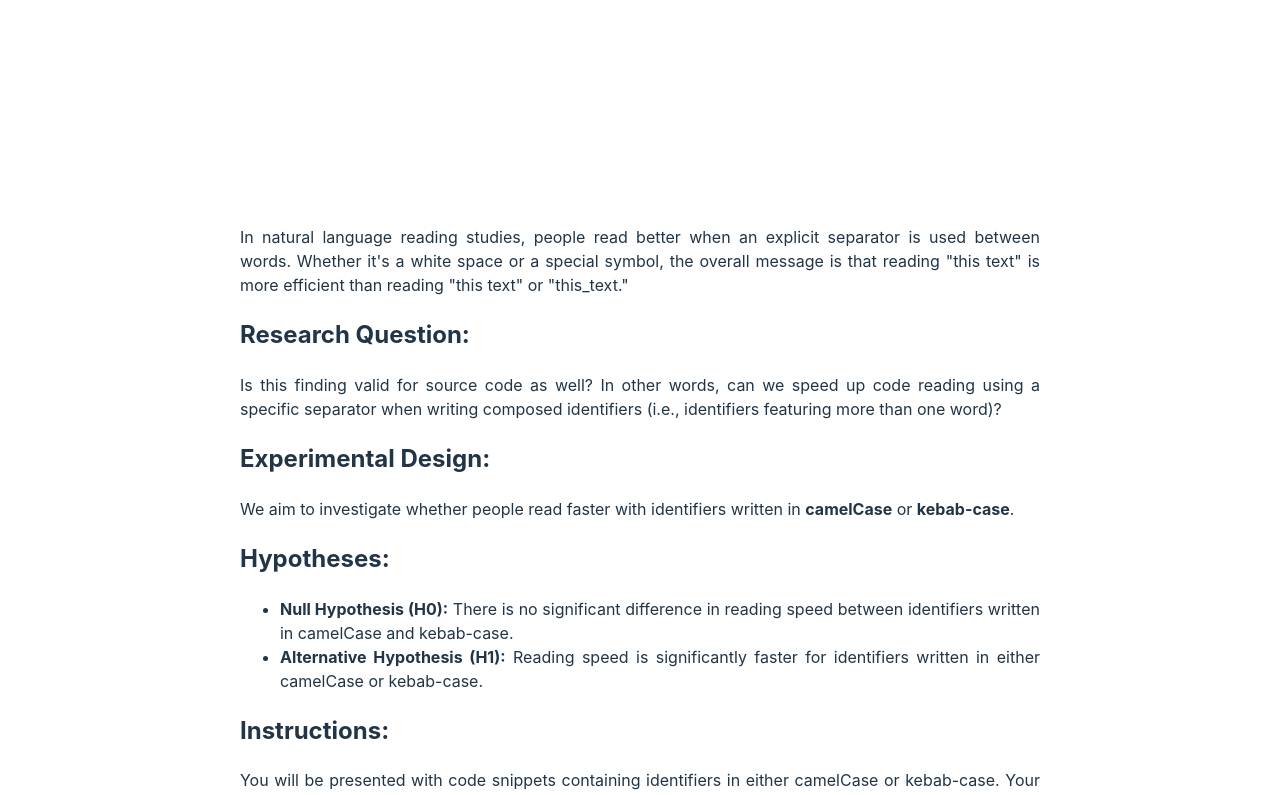
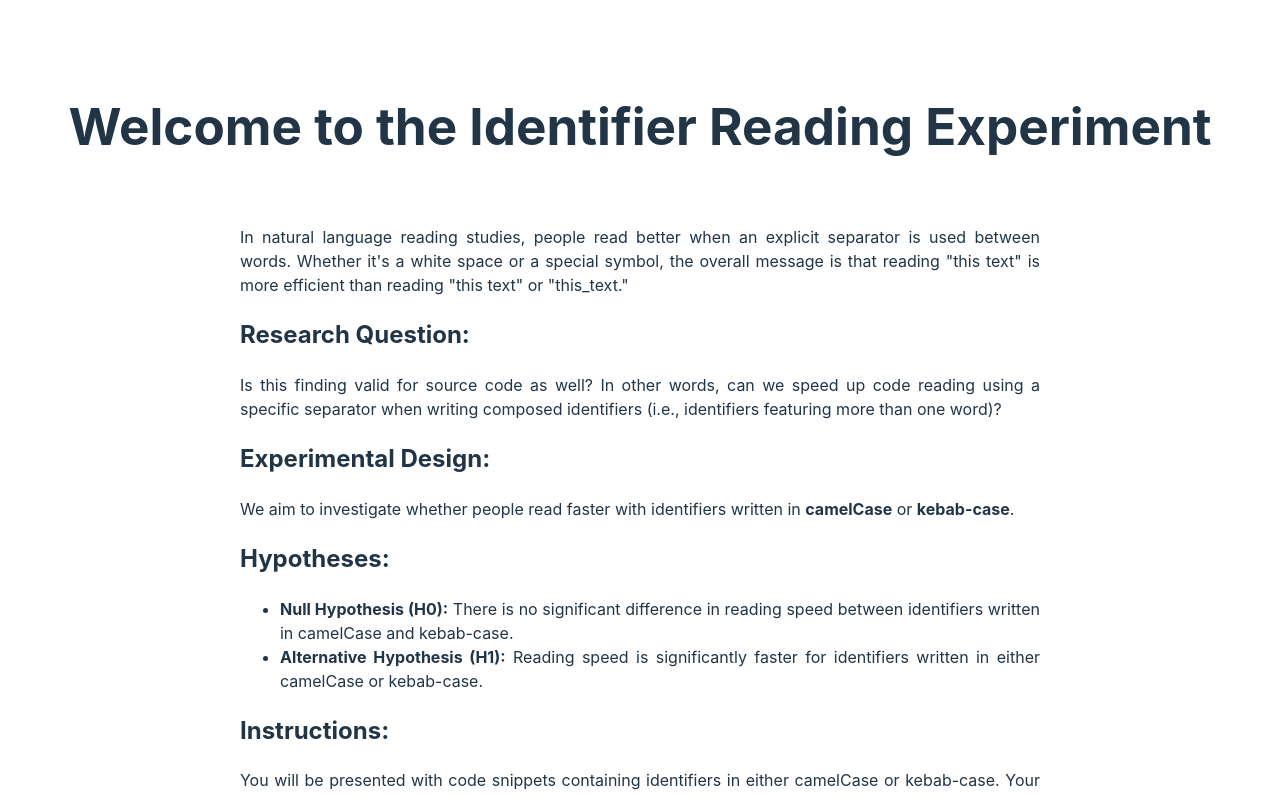
Before and after one commit to Bonett0/experiment-02, a Vue app in the folder frontend/experiment-02/: page / in a window 1280 px wide. Shown: the top 795 px of the page. Built offline with nearby package versions, Linux system fonts and the light colour scheme.

Commit message:
changed color

```diff
--- a/frontend/experiment-02/src/views/PersonalInformationView.vue
+++ b/frontend/experiment-02/src/views/PersonalInformationView.vue
@@ -174,14 +174,12 @@ button:hover {
   font-size: 60px;
   color: #333;
   margin-bottom: 10px;
-  color: white;
 }
 
 .experiment-description {
   font-size: 25px;
   color: #555;
   margin-bottom: 20px;
-  color : white;
 }
 
 .start-button {
--- a/frontend/experiment-02/src/views/WelcomePageView.vue
+++ b/frontend/experiment-02/src/views/WelcomePageView.vue
@@ -83,7 +83,6 @@ export default {
 <style scoped>
 .welcome-heading {
   text-align: center;
-  color: white;
 }
 .welcome-container {
   max-width: 800px;
```
